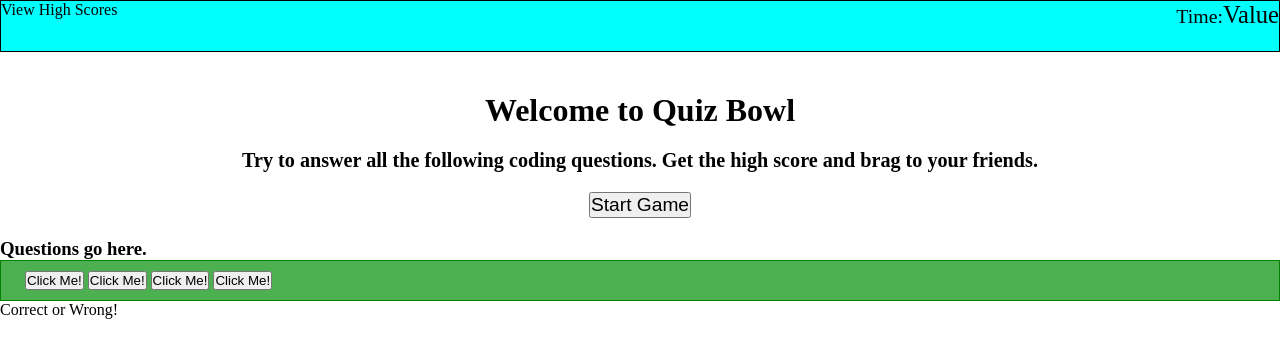
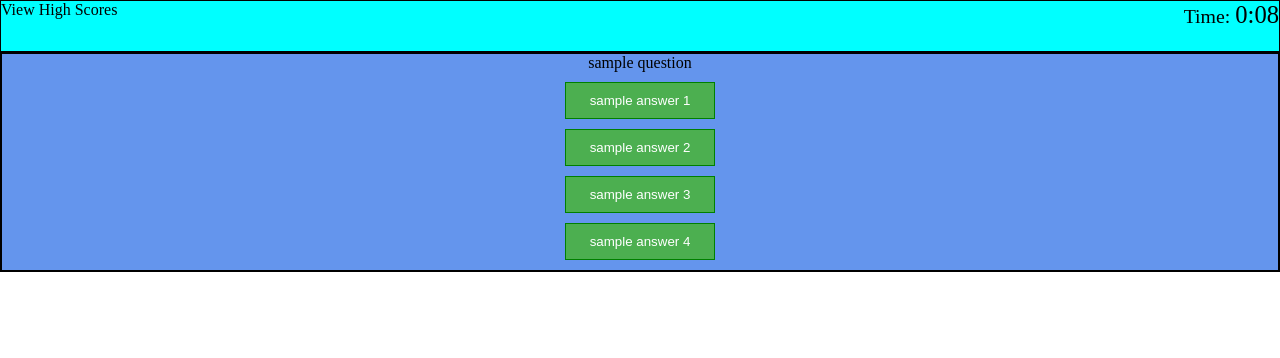
Before and after one commit to khargol1/quiz-bowl, a plain HTML site: page index.html in a window 1280 px wide. Both pictures are taken after a click on the button "Start Game". Drawn offline with Linux system fonts and the light colour scheme.

Commit message:
added buttons and timers

```diff
--- a/assets/css/style.css
+++ b/assets/css/style.css
@@ -18,6 +18,11 @@ header {
 
 /* Styling for start page */
 
+
+#timer{
+    display:none;
+}
+
 #timer, #time {
     font-size: 1.24em;
 }
@@ -25,6 +30,7 @@ header {
 .start-screen{
     text-align: center;
     margin: 20px 0;
+    padding: 10px 0;
 }
 .start-screen h1{
     font-size: 2em;
@@ -38,19 +44,43 @@ header {
     padding-bottom: 20px;
     width: 80%;
     margin: auto;
+
 }
 
 #start{
     font-size: 120%;
+    background-color: #4CAF50; /* Green background */
+    border: 1px solid green; /* Green border */
+    color: white; /* White text */
+    cursor: pointer; /* Pointer/hand icon */
+    padding: 10px 24px; /* Some padding */
 }
 
 
-.answers{
+.btn{
     background-color: #4CAF50; /* Green background */
     border: 1px solid green; /* Green border */
     color: white; /* White text */
     padding: 10px 24px; /* Some padding */
     cursor: pointer; /* Pointer/hand icon */
-    width: 100; /* Set a width if needed */
+    margin: 0 auto;
     display: block; /* Make the buttons appear below each other */
+    margin-top: 10px;
 }
+
+#answer4 {
+    margin-bottom: 10px;
+}
+
+.quiz-screen{
+    background-color: cornflowerblue;
+    text-align: center;
+    border: 2px solid black;
+    display: none;
+
+}
+
+.correct{
+    text-align: left;
+    display: none;
+}
--- a/assets/js/script.js
+++ b/assets/js/script.js
@@ -1,10 +1,101 @@
 //Variables
+var score = 0;
+var startButtonEl = document.querySelector("#start"); //selecting id
+var buttons = document.querySelectorAll(".btn"); //array of answer buttons gotten by class
+var startScreen = document.querySelector(".start-screen");
+var quizScreen = document.querySelector(".quiz-screen");
+
+const TIME_LIMIT = 10;
+let timePassed = 0;
+let timeLeft = TIME_LIMIT;
+let timerInterval = null;
+
+//need to load an array w/ questions after working
+var questionObj ={
+    q: "sample question",
+    a1: "sample answer 1",
+    a2: "sample answer 2",
+    a3: "sample answer 3",
+    a4: "sample answer 4",
+    correct: 0
+};
+
+console.log(startScreen)
+console.log(quizScreen);
+console.log(startButtonEl);
+console.log(buttons);
+
+//Action Listeners
+buttons.forEach((btn)=>{btn.addEventListener('click', testThis)}); //adds event listners for array
+startButtonEl.addEventListener('click', gameStart);
+
+//Functions
+function startTimer() {
+    timerInterval = setInterval(() => {
+      timePassed = timePassed += 1;
+      timeLeft = TIME_LIMIT - timePassed;
+      document.getElementById("time").innerHTML = formatTime(
+        timeLeft
+      );
+      //setCircleDasharray();
+      //setRemainingPathColor(timeLeft);
+
+      if (timeLeft === 0) {
+        gameOver();
+      }
+    }, 1000);
+  }
+
+function formatTime(time) {
+  const minutes = Math.floor(time / 60);
+  let seconds = time % 60;
+
+  if (seconds < 10) {
+    seconds = `0${seconds}`;
+  }
+
+  return `${minutes}:${seconds}`;
+}
+
+function testThis(event){
+    let source = event.target;
+    console.log(source);
+
+}
+
+function gameOver(){
+    clearInterval(timerInterval);
+}
+//loads question into buttons
+function loadQuestion(questionObject){
+    document.getElementById("question-area").innerHTML = questionObject.q;
+    buttons[0].innerHTML = questionObject.a1;
+    buttons[1].innerHTML = questionObject.a2;
+    buttons[2].innerHTML = questionObject.a3;
+    buttons[3].innerHTML = questionObject.a4;
+}
+
+//called on game start button click
+function gameStart(event){
+    let source=event.target;
+    console.log(source);
 
 
-//Action Listeners
+    //remove display of start page and display quiz screen
+    document.getElementById("start-area").style.display = "none";
+    document.getElementById("quiz-area").style.display = "block";
+    document.getElementById("timer").style.display = "block";
+    startTimer();
 
 
-//Functions
+    loadQuestion(questionObj);
+
+
+
+    //start timer
+
+    //on timer end or game end go to scoreboard
+}
 
 //Pre-game sets all values and preps game.
 
--- a/index.html
+++ b/index.html
@@ -9,15 +9,15 @@
 <body>
     <header>
         <p id="score">View High Scores</p>
-        <p id="timer" >Time:<span id="time">Value</span></p>
+        <p id="timer" >Time: <span id="time"></span></p>
     </header>
     <main>
         <section class="start-screen" id="start-area">
             <h1>Welcome to Quiz Bowl</h1>
             <h2>Try to answer all the following coding questions. Get the high score and brag to your friends.</h2>
-            <button type="button" class="btn" id="start">Start Game</button>
+            <button type="button" id="start">Start Game</button>
         </section>
-        <section class="quiz-screen">
+        <section class="quiz-screen" id="quiz-area">
             <div class="questions" id="question-area">
                 <h3 id="quiz-question">Questions go here.</h3>
             </div>
```
